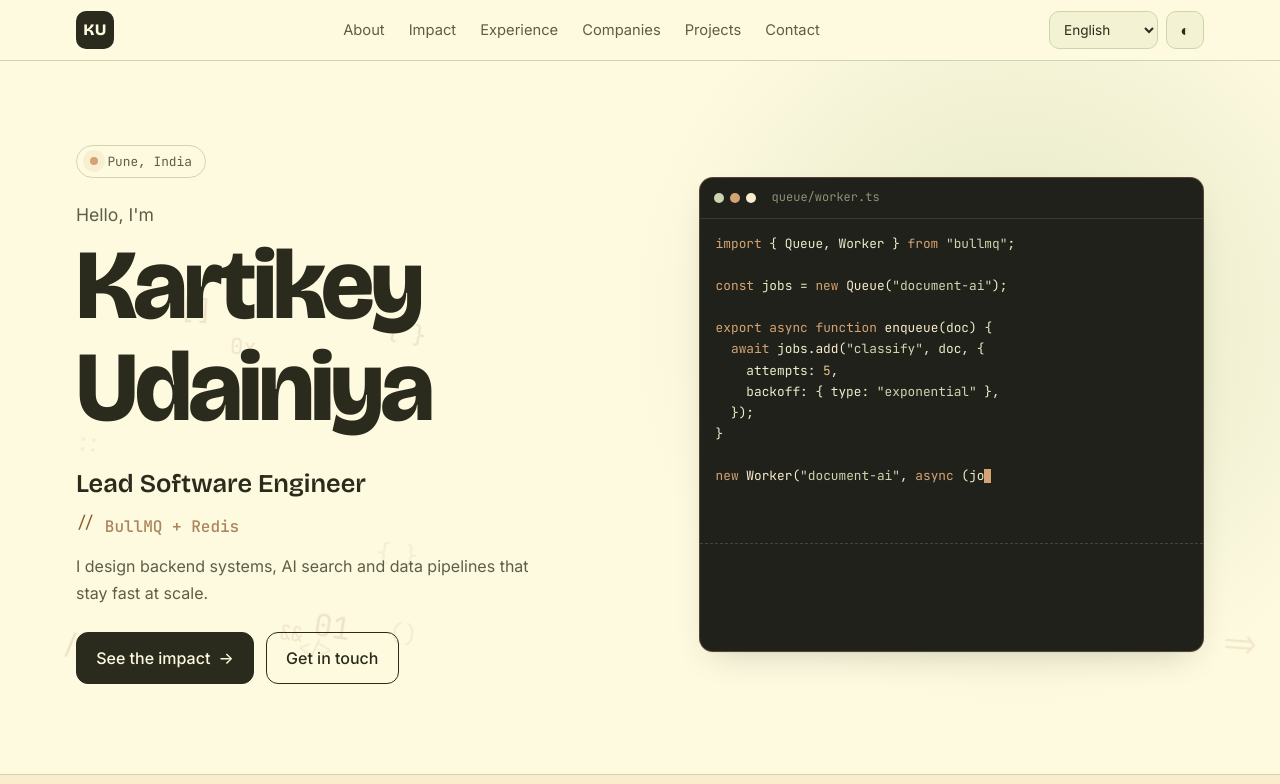
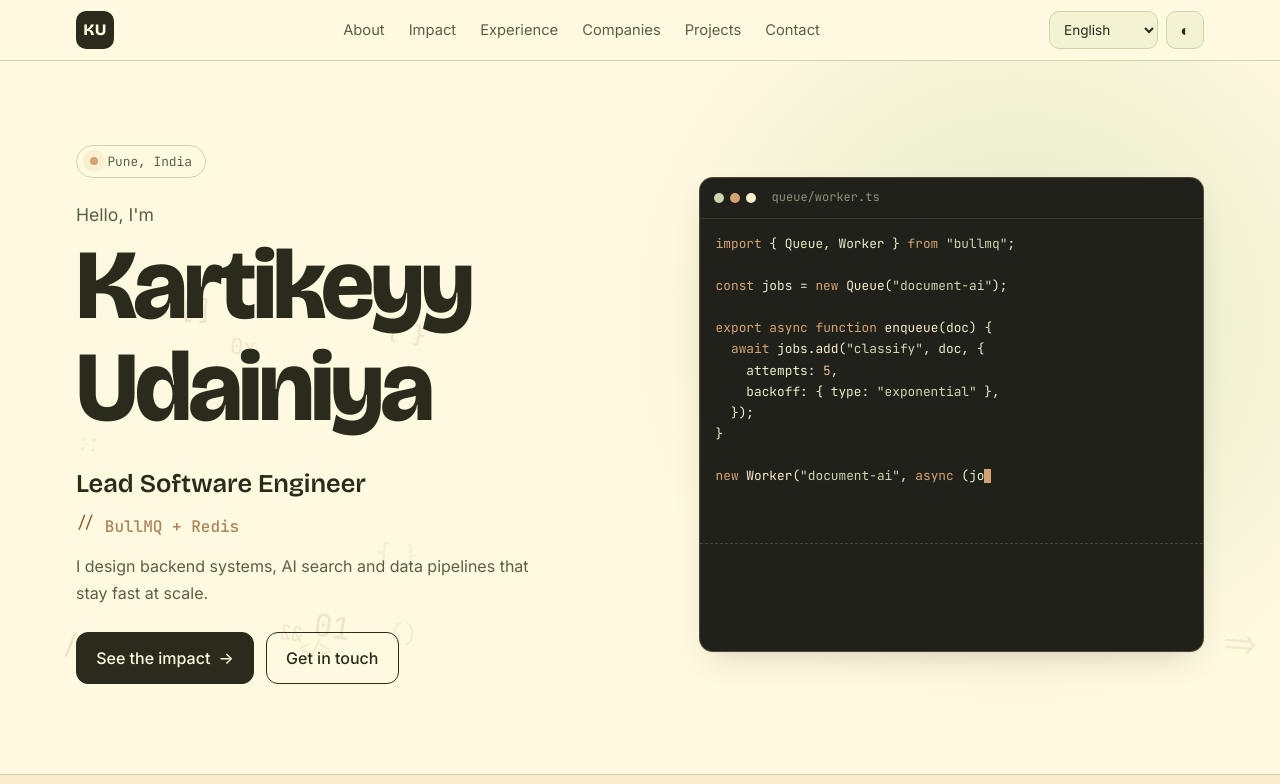
Before and after one commit to kartikey-udainiya/my-website, a plain HTML site: page index.html in a window 1280 px wide. Shown: the top 784 px of the page. Drawn offline with nearby package versions, Linux system fonts and the light colour scheme.

Commit message:
Correct name spelling from 'Kartikey' to 'Kartikeyy'

```diff
--- a/index.html
+++ b/index.html
@@ -203,7 +203,7 @@ footer{padding-block:28px 40px;border-top:1px solid var(--line);color:var(--mute
   <div>
     <div class="eyebrow"><i class="dot"></i>Pune, India</div>
     <p class="hello" data-i="h_greet">Hello, I'm</p>
-    <h1 class="name"><span class="ln"><span>Kartikey</span></span><span class="ln"><span>Udainiya</span></span></h1>
+    <h1 class="name"><span class="ln"><span>Kartikeyy</span></span><span class="ln"><span>Udainiya</span></span></h1>
     <p class="role" data-i="h_role">Lead Software Engineer</p>
     <p class="rot">// <b id="rot">Node.js</b></p>
     <p class="tag" data-i="h_tag">I design backend systems, AI search and data pipelines that stay fast at scale.</p>
```
